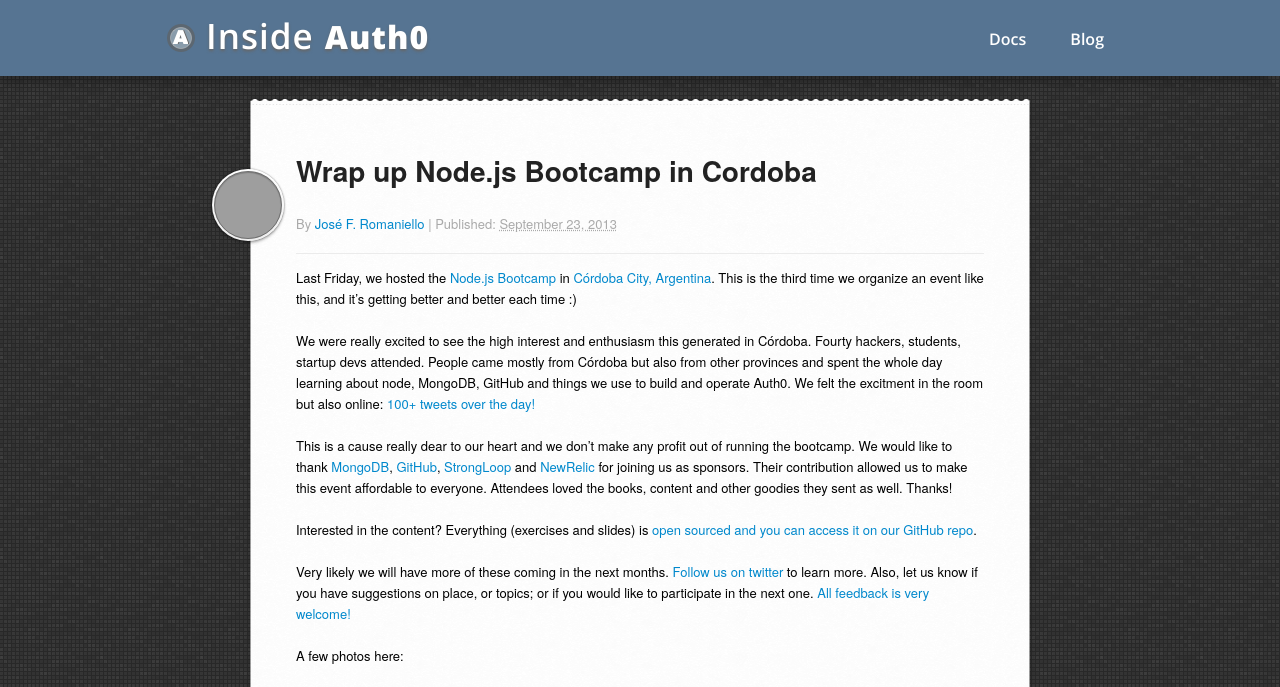
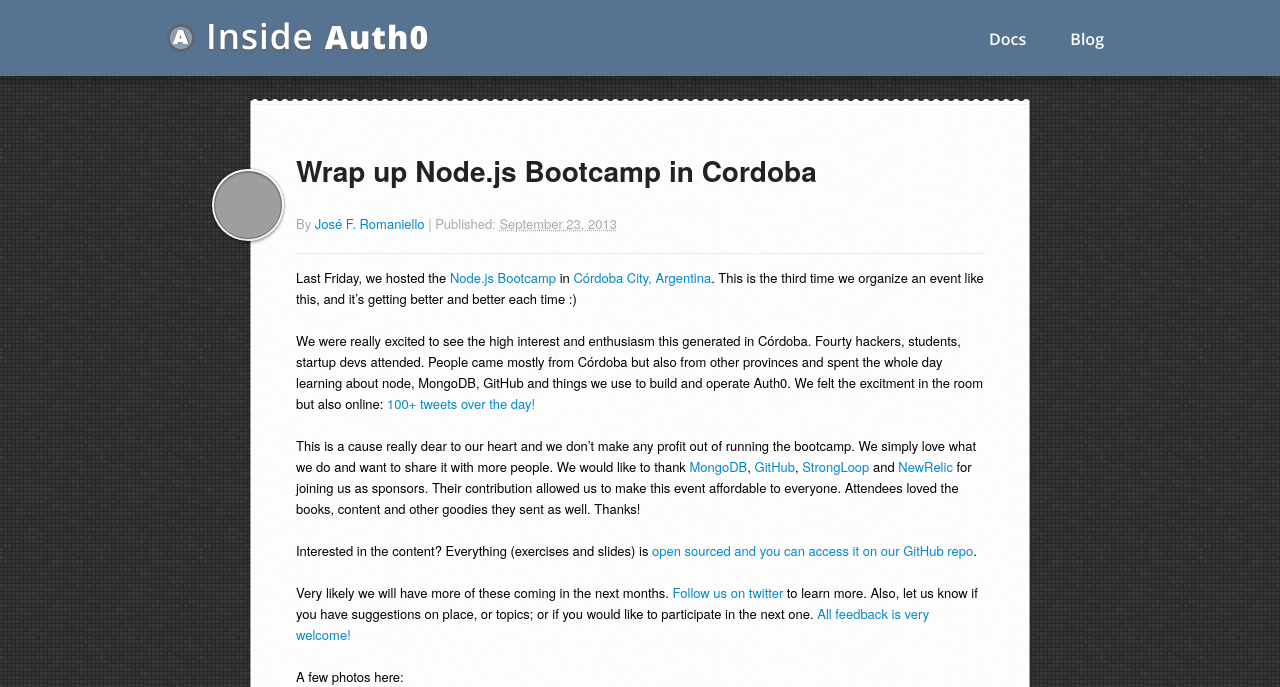
Before and after one commit to isabella232/inside-auth0, a Jekyll site: the page built from _posts/2013-09-23-node-bootcamp-in-cordoba.markdown, in a window 1280 px wide, cut to the strip 0-687 px from the top of the page. Built offline with Jekyll 4.4.1, drawn with Linux system fonts in a browser that asks for light colours; Markdown is read by kramdown in place of the engine named in the settings; comment, search, counter and statistics services are not loaded; grey boxes are pictures that could not be loaded.

Commit message:
Update 2013-09-23-node-bootcamp-in-cordoba.markdown

```diff
--- a/_posts/2013-09-23-node-bootcamp-in-cordoba.markdown
+++ b/_posts/2013-09-23-node-bootcamp-in-cordoba.markdown
@@ -15,7 +15,7 @@ Last Friday, we hosted the [Node.js Bootcamp](http://nodejsbootcamp.com/) in [C
 
 We were really excited to see the high interest and enthusiasm this generated in Córdoba. Fourty hackers, students, startup devs attended. People came mostly from Córdoba but also from other provinces and spent the whole day learning about node, MongoDB, GitHub and things we use to build and operate Auth0. We felt the excitment in the room but also online: [100+ tweets over the day!](https://twitter.com/search?q=%23cbanodebootcamp&src=typd&f=realtime)
 
-This is a cause really dear to our heart and we don't make any profit out of running the bootcamp. We would like to thank [MongoDB](http://www.mongodb.com/), [GitHub](http://github.com), [StrongLoop](http://strongloop.com) and [NewRelic](http://newrelic.com) for joining us as sponsors. Their contribution allowed us to make this event affordable to everyone. Attendees loved the books, content and other goodies they sent as well. Thanks!
+This is a cause really dear to our heart and we don't make any profit out of running the bootcamp. We simply love what we do and want to share it with more people. We would like to thank [MongoDB](http://www.mongodb.com/), [GitHub](http://github.com), [StrongLoop](http://strongloop.com) and [NewRelic](http://newrelic.com) for joining us as sponsors. Their contribution allowed us to make this event affordable to everyone. Attendees loved the books, content and other goodies they sent as well. Thanks!
 
 Interested in the content? Everything (exercises and slides) is [open sourced and you can access it on our GitHub repo](https://github.com/auth0/bootcamp-workshop).
 
```
